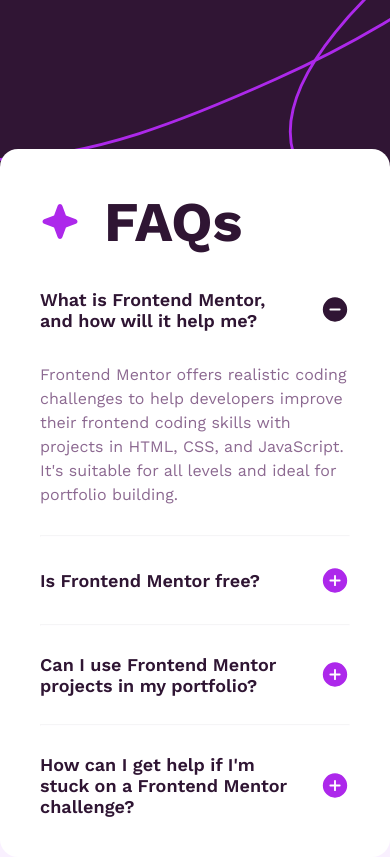
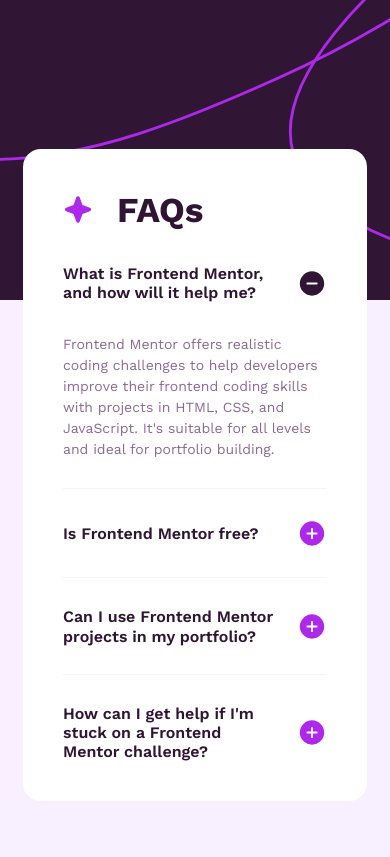
Before and after one commit to Ivansol-21/FAQ-accordion, a plain HTML site: page index.html in a window 390 px wide. Drawn offline with nearby package versions, Linux system fonts and the light colour scheme.

Commit message:
Agrega: Responsividad

```diff
--- a/index.html
+++ b/index.html
@@ -22,6 +22,7 @@
         <!-- 0 -->
         <li class="titulo">
           <img
+            class="icon-star"
             src="./src/assets/images/icon-star.svg"
             alt="icon star de FAQs"
           />
--- a/src/styles/main.css
+++ b/src/styles/main.css
@@ -40,7 +40,7 @@ main {
     display: flex;
     justify-content: center;
     font-family: var(--font-family);
-    position: relative;
+    position: relative;;
 }
 /* Cabecera principal */
 .header__principal {
@@ -58,6 +58,7 @@ main {
     border-radius: 1.125rem;
     max-inline-size: 37.5rem;
     color: var(--Dark-purple);
+    margin: 0 1.438rem;
 }
 .content_item {
     padding: 1.75rem 0 1.75rem 0;
@@ -66,12 +67,15 @@ main {
     padding-block-end: 0;
 }
 /* caracteristicas individuales */
+.icon-star {
+    inline-size: clamp(1.875rem, 1.2rem + 1.5vw, 2.5rem);
+}
 .titulo {
     display: flex;
     align-items: center;
     gap: 1.5rem;
     padding: 0 0 0.375rem 0;
-    font-size: 3.5rem;
+    font-size: clamp(2rem, 1.7rem + 1.99vw,3.5rem);
     font-weight: var(--Weigh-Bold);
 }
 .pregunta-flex {
@@ -84,13 +88,15 @@ main {
     cursor: pointer;
 }
 .pregunta-font {
-    font-size: 1.125rem;
+    font-size: clamp(1rem, 0.75rem + 1vw , 1.125rem);
+    line-height: 120%;
     font-weight: var(--Weigh-Semi-Bold);
 }
 .pregunta-font:hover {
     color: rgba(173, 42, 232);
 }
 .respuesta-font {
+    font-size: clamp(0.875rem, 0.5rem + 1vw , 1rem);
     line-height: 150%;
     color: var(--Grayish-purple);
 }
@@ -112,3 +118,14 @@ main {
 .visible {
     display: block;
 }
+
+/* Responsividad */
+
+@media screen and (max-width: 375px) {
+    .header__principal {
+        background-image: url('../assets/images/background-pattern-mobile.svg');
+    }
+    .content-cuestions {
+        padding: 1.438rem;
+    }
+}
```
